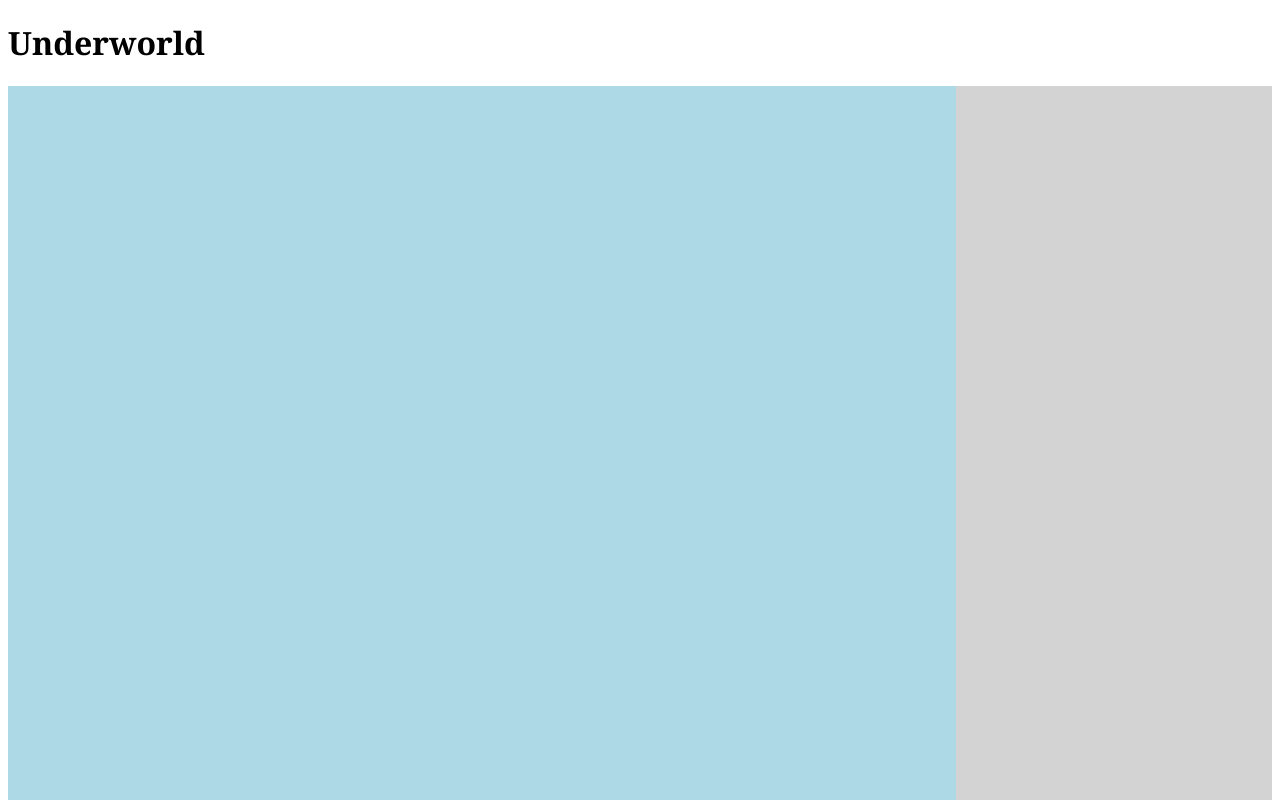
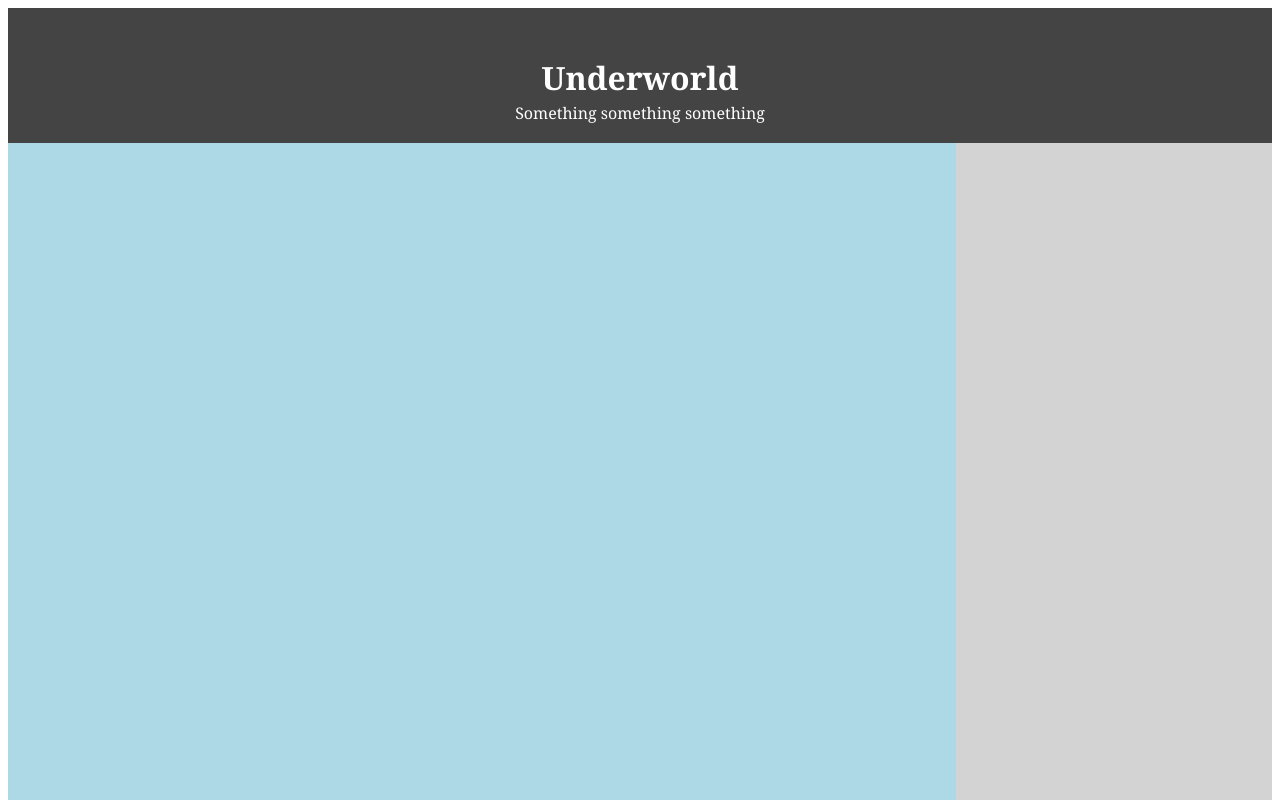
Before and after one commit to dsriseah/sna-underworld, a website: page app-static/index.html in a window 1280 px wide. Shown: the top 800 px of the page. Drawn offline with Linux system fonts and the light colour scheme.

Commit message:
update index.html styles

```diff
--- a/app-static/css/styles.css
+++ b/app-static/css/styles.css
@@ -25,6 +25,24 @@ hr {
 
 /** GAME AREA **/
 
+header.title {
+  background-color: #444;
+  color: white;
+  padding-top: 3em;
+  padding-bottom: 1em;
+  text-align: center;
+}
+
+header.title h1 {
+  margin: 0;
+  padding: 0;
+}
+
+header.title p {
+  padding: 0;
+  margin: 0;
+}
+
 /* Parent container styles */
 #container {
   display: grid;
--- a/app-static/index.html
+++ b/app-static/index.html
@@ -10,8 +10,9 @@
 </head>
 
 <body>
-    <header>
+    <header class="title">
         <h1>Underworld</h1>
+        <p>Something something something</p>
     </header>
     <main>
         <div id="container">
```
